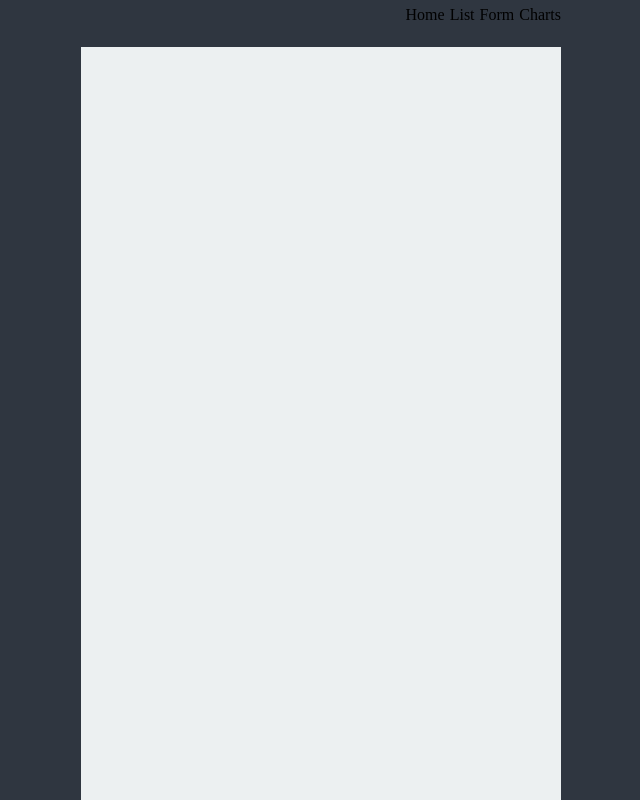
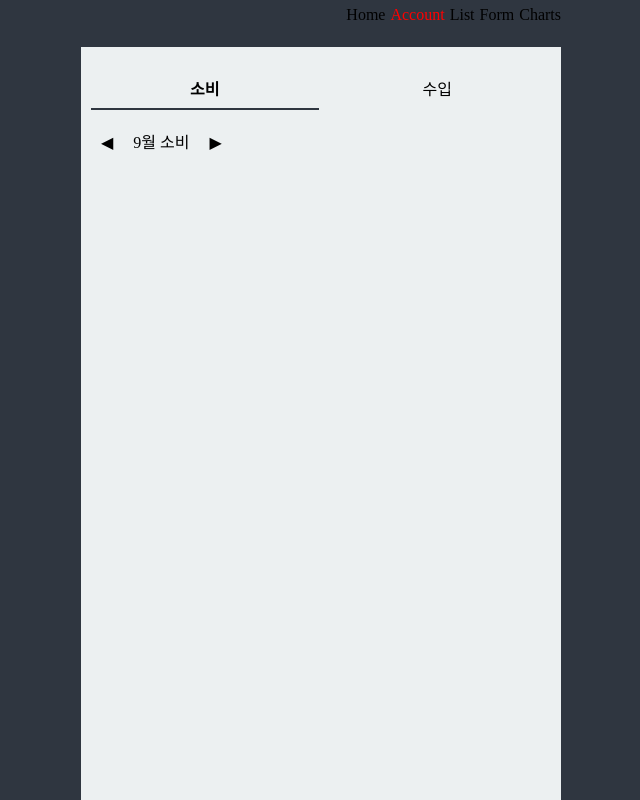
Before and after one commit to dykevin23/my-spend-pattern, a React (Create React App) app: page /accountBook/spend in a window 1280 px wide. Shown: the whole page, without its empty margins (319-959 px from the left). Built offline with nearby package versions, Linux system fonts and the light colour scheme; no server answers.

Commit message:
update concept

```diff
--- a/src/Routers.js
+++ b/src/Routers.js
@@ -1,5 +1,6 @@
 import { BrowserRouter, Route, Routes } from "react-router-dom";
 import Layout from "./components/UI/Layout";
+import AccountBook from "./pages/AccountBook";
 import Charts from "./pages/Charts";
 import Form from "./pages/Form";
 import Home from "./pages/Home";
@@ -11,6 +12,7 @@ const Routers = () => {
       <Layout>
         <Routes>
           <Route path="/" element={<Home />} />
+          <Route path="/accountBook/*" element={<AccountBook />} />
           <Route path="/list" element={<List />} />
           <Route path="/form" element={<Form />} />
           <Route path="/charts" element={<Charts />} />
--- /dev/null
+++ b/src/components/SelectMonth.js
@@ -0,0 +1,67 @@
+import { useState } from "react";
+import { useSetRecoilState } from "recoil";
+import styled from "styled-components";
+import { spendSearchConditionAtom } from "../data/atoms/spend";
+
+const Wrapper = styled.div`
+  display: flex;
+  padding-left: 20px;
+  gap: 20px;
+`;
+const Month = styled.span``;
+const SelectButton = styled.span``;
+
+const SelectMonth = ({ today, month, type = "" }) => {
+  const setSearchCondition = useSetRecoilState(spendSearchConditionAtom);
+  const [isPrevDisabled, setIsPrevDisabled] = useState();
+  const [isNextDisabled, setIsNextDisabled] = useState(
+    new Date(today).getMonth + 1 === month[0]
+  );
+
+  const getMonth = (months, today) => {
+    const [month, year] = months;
+    const getYear = (selectYear, todayYear) => {
+      return selectYear === todayYear ? "" : `${(selectYear + "").slice(2)}년`;
+    };
+
+    const yearText = getYear(year, new Date(today).getFullYear());
+    if (type !== "") {
+      if (type === "spend") return `${yearText} ${month}월 소비`;
+      else if (type === "income") return `${yearText} ${month}월 수입`;
+    } else {
+      return `${yearText} ${month}월`;
+    }
+  };
+
+  const handleMonth = (month, option) => {
+    setSearchCondition((prevState) => {
+      const [prevMonth, prevYear] = prevState.month;
+      const calResult = prevMonth + option;
+      console.log(prevState, month, month[0] + option);
+      return {
+        ...prevState,
+        month: [
+          calResult < 1 ? 12 : calResult > 12 ? 1 : calResult,
+          calResult < 1
+            ? prevYear - 1
+            : calResult > 12
+            ? prevYear + 1
+            : prevYear,
+        ],
+      };
+    });
+  };
+
+  return (
+    // ◀︎ ◁ ▶︎ ▷
+    <Wrapper>
+      <SelectButton onClick={() => handleMonth(month, -1)}>◀︎</SelectButton>
+      <Month>{getMonth(month, today)}</Month>
+      <SelectButton onClick={() => !isNextDisabled && handleMonth(month, +1)}>
+        {isNextDisabled ? "▷" : "▶︎"}
+      </SelectButton>
+    </Wrapper>
+  );
+};
+
+export default SelectMonth;
--- a/src/components/UI/Container.js
+++ b/src/components/UI/Container.js
@@ -1,7 +1,7 @@
 import styled from "styled-components";
 
 const Container = styled.div`
-  padding 0px 20px;
+  padding: 0px 20px;
   max-width: 480px;
   margin: 0 auto;
 `;
--- a/src/components/UI/Header.js
+++ b/src/components/UI/Header.js
@@ -20,6 +20,12 @@ const Header = () => {
       <Link className={pathname === "/" ? "active" : ""} to="/">
         Home
       </Link>
+      <Link
+        className={pathname.includes("/accountBook") ? "active" : ""}
+        to="/accountBook"
+      >
+        Account
+      </Link>
       <Link className={pathname === "/list" ? "active" : ""} to="/list">
         List
       </Link>
--- a/src/data/api.js
+++ b/src/data/api.js
@@ -1,4 +1,14 @@
 import { callApi } from "../utils/axios";
+
+export const getSpendList = async (params) => {
+  console.log("### params => ", params);
+  const { data } = await callApi({
+    url: "/spendList",
+    paramObject: params,
+  });
+
+  return data;
+};
 
 export const getExpenditureList = async (params) => {
   const { data } = await callApi({
--- /dev/null
+++ b/src/data/atoms/common.js
@@ -0,0 +1,11 @@
+import { atom } from "recoil";
+
+export const todayAtom = atom({
+  key: "today",
+  default: new Date().toISOString().split("T")[0],
+});
+
+export const startMonthAtom = atom({
+  key: "startMonth",
+  default: "2022-09-01",
+});
--- /dev/null
+++ b/src/data/atoms/spend.js
@@ -0,0 +1,8 @@
+import { atom } from "recoil";
+
+export const spendSearchConditionAtom = atom({
+  key: "spendSearchCondition",
+  default: {
+    month: [new Date().getMonth() + 1, new Date().getFullYear()],
+  },
+});
--- /dev/null
+++ b/src/pages/AccountBook/Income.js
@@ -0,0 +1,5 @@
+const Income = () => {
+  return <div>Income</div>;
+};
+
+export default Income;
--- /dev/null
+++ b/src/pages/AccountBook/Spend.js
@@ -0,0 +1,20 @@
+import { useCallback } from "react";
+import { useQuery } from "react-query";
+import { useRecoilValue } from "recoil";
+import SelectMonth from "../../components/SelectMonth";
+import { getSpendList } from "../../data/api";
+import { startMonthAtom, todayAtom } from "../../data/atoms/common";
+import { spendSearchConditionAtom } from "../../data/atoms/spend";
+
+const Spend = () => {
+  const today = useRecoilValue(todayAtom);
+  const { month } = useRecoilValue(spendSearchConditionAtom);
+  //   const { isLoading, data } = useQuery("getSpendList", getSpendList(1));
+  return (
+    <>
+      <SelectMonth today={today} month={month} type="spend" />
+    </>
+  );
+};
+
+export default Spend;
--- /dev/null
+++ b/src/pages/AccountBook/index.js
@@ -0,0 +1,49 @@
+import { Link, Route, Routes, useMatch } from "react-router-dom";
+import styled, { css } from "styled-components";
+import Income from "./Income";
+import Spend from "./Spend";
+
+const Tabs = styled.div`
+  display: grid;
+  grid-template-columns: repeat(2, 1fr);
+  margin: 25px 10px;
+  gap: 5px;
+`;
+
+const Tab = styled.span`
+  text-align: center;
+  text-transform: uppercase;
+  font-size: 16px;
+  padding: 10px 0px;
+  ${(props) =>
+    props.isActive &&
+    css`
+      font-weight: 600;
+      border-bottom: 2px solid ${props.theme.bgColor};
+    `}
+  a {
+    display: block;
+  }
+`;
+
+const AccountBook = () => {
+  return (
+    <>
+      <Tabs>
+        <Tab isActive={useMatch("/accountBook/spend")}>
+          <Link to="spend">소비</Link>
+        </Tab>
+        <Tab isActive={useMatch("/accountBook/income")}>
+          <Link to="income">수입</Link>
+        </Tab>
+      </Tabs>
+
+      <Routes>
+        <Route path="spend" element={<Spend />} />
+        <Route path="income" element={<Income />} />
+      </Routes>
+    </>
+  );
+};
+
+export default AccountBook;
```
Also changed, not shown: 1 other file (tests, documents, lock files or other folders).
